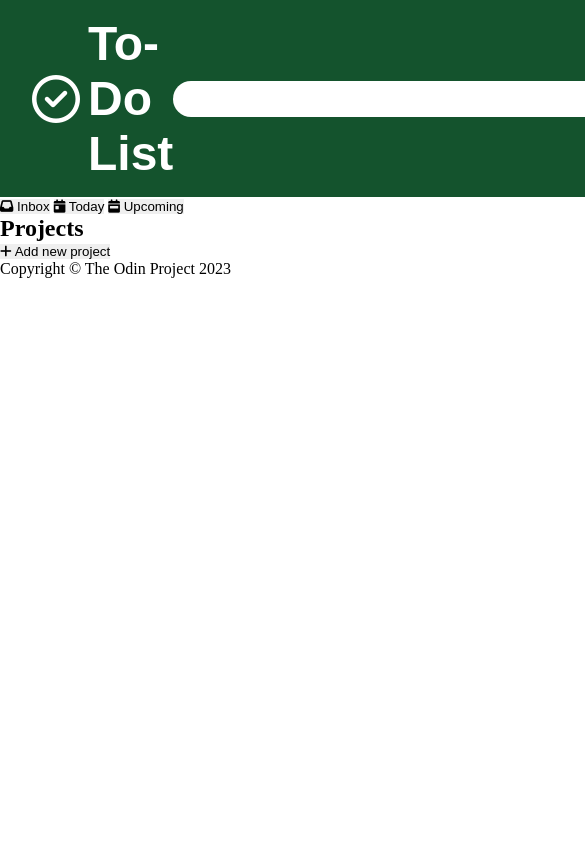
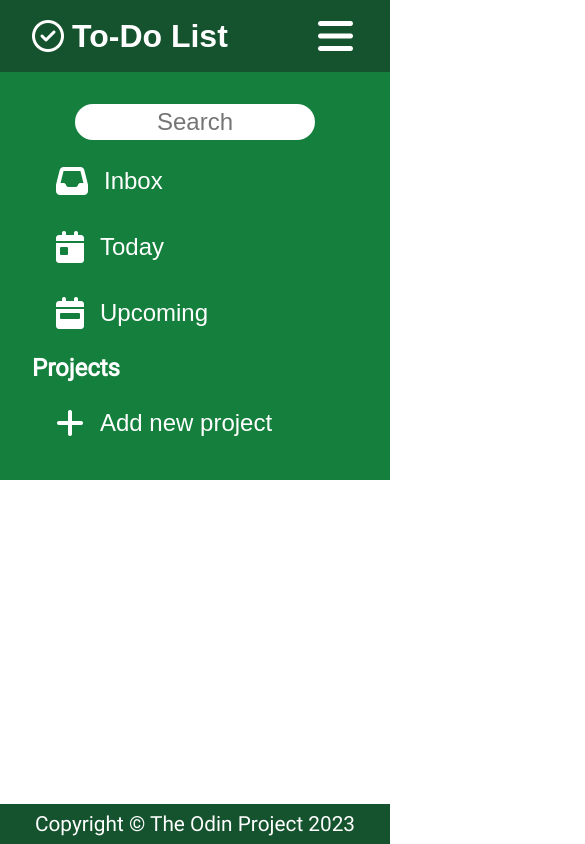
Before and after one commit to Thomas159753/to-do-list, a website built with webpack: page dist/index.html in a window 390 px wide. Shown: the top 844 px of the page, 585 px wide, since content can reach past the window. Built offline with nearby package versions, Linux system fonts and the light colour scheme.

Commit message:
css added and mobile style
relocated the search bar
added mobile style

```diff
--- a/src/style.css
+++ /dev/null
@@ -1,80 +0,0 @@
-* {
-    box-sizing: border-box;
-    margin: 0px;
-    padding: 0px;
-    border: 0px;
-}
-
-@font-face {
-    font-family: Roboto-Bold;
-    src: url(/src/Fonts/Roboto-Bold.ttf);
-}
-
-:root{
-    --primary-page-colour: #14532d;
-    --secondary-page-colour: #15803d;
-    --text-white: #ffffff;
-}
-
-html{
-    display: grid;
-    grid-template-rows: 3fr 5fr 1fr;
-    min-height: 100vh;
-}
-
-header{
-    background-color: var(--primary-page-colour);
-    display: grid;
-    grid-template-columns: 1fr 2fr 1fr;
-    justify-content: space-between;
-    align-content: center;
-    padding: 1rem 2rem;
-    align-items: center;
-    color: var(--text-white);
-}
-
-.logo{
-    font-family: Roboto-Bolt, sans-serif;
-    display: flex;
-    align-items: center;
-    gap: 0.5em;
-}
-.logo__text{
-    font-size: 3rem;
-}
-.fa-regular{
-    font-size: 3rem;
-}
-.show_nav{
-    display: flex;
-    align-items: center;
-    justify-content: end;
-}
-.btn_nav{
-    border: none;
-    outline: none;
-    background-color: transparent;
-    font-size: 3rem;
-    color: var(--text-white);
-    width: 3rem;
-    display: flex;
-    align-items: center;
-    cursor: pointer;
-}
-.search{
-    display: flex;
-    justify-content: center;
-    align-items: center;
-}
-#search{
-    width: 40rem;
-    height: 1.5em;
-    border: none;
-    outline: none;
-    font-size: 1.5em;
-    border-radius: 1.5em;
-}
-.search input[type=text]{
-    text-align: center;
-    padding: 0 1em;
-}
--- /dev/null
+++ b/src/styles/style.css
@@ -0,0 +1,168 @@
+* {
+    box-sizing: border-box;
+    margin: 0px;
+    padding: 0px;
+    border: 0px;
+}
+
+@font-face {
+    font-family: Roboto-Bold;
+    src: url(/src/Fonts/Roboto-Bold.ttf);
+}
+
+@font-face {
+    font-family: Roboto;
+    src: url(/src/Fonts/Roboto-Regular.ttf);
+}
+
+:root{
+    --primary-page-colour: #14532d;
+    --secondary-page-colour: #15803d;
+    --text-white: #ffffff;
+    --btn-primary: #009578;
+    --btn-hover: #008168;
+    --btn-active: #006e58;
+}
+
+body{
+    display: grid;
+    grid-template-rows: 0.8fr 10fr 0.4fr;
+    min-height: 100vh;
+    font-family: Roboto, sans-serif;
+}
+
+/* header */
+header{
+    background-color: var(--primary-page-colour);
+    display: flex;
+    justify-content: space-between;
+    padding: 1rem 2rem;
+    align-items: center;
+    color: var(--text-white);
+}
+
+.logo{
+    font-family: Roboto-Bolt, sans-serif;
+    display: flex;
+    align-items: center;
+    gap: 0.5em;
+}
+.logo__text{
+    font-size: 2rem;
+}
+.fa-regular{
+    font-size: 2rem;
+}
+.show_nav{
+    display: none;
+    align-items: center;
+}
+.btn_nav{
+    border: none;
+    outline: none;
+    background-color: transparent;
+    font-size: 2.5rem;
+    color: var(--text-white);
+    width: 2.5rem;
+    display: flex;
+    align-items: center;
+    cursor: pointer;
+}
+.search{
+    display: flex;
+    justify-content: center;
+    align-items: center;
+}
+#search{
+    max-width: 15rem;
+    height: 1.5em;
+    border: none;
+    outline: none;
+    font-size: 1.5em;
+    border-radius: 1.5em;
+}
+.search input[type=text]{
+    text-align: center;
+    padding: 0 1em;
+}
+
+/* main */
+main{
+    display: grid;
+    grid-template-columns: 1fr 5fr;
+}
+.nav-bar{
+    background-color: var(--secondary-page-colour);
+    display: flex;
+    flex-direction: column;
+    padding: 2rem;
+    gap: 1rem;
+}
+.nav_buttons{
+    display: flex;
+    flex-direction: column;
+    gap: 1rem;
+}
+.projects{
+    display: flex;
+    flex-direction: column;
+    gap: 1rem;
+    color: var(--text-white);
+}
+
+/* footer */
+
+footer{
+    background-color: var(--primary-page-colour);
+    color: var(--text-white);
+    display: flex;
+    justify-content: center;
+    align-items: center;
+    font-size: 1.3rem;
+    padding: 0.5rem;
+}
+
+/* btn */
+.btn{
+    display: inline-flex;
+    height: 3.125rem;
+    background-color: transparent;
+    border: none;
+    outline: none;
+    border-radius: 0.325rem;
+    overflow: hidden;
+    font-size: 1.5rem;
+    cursor: pointer;
+    padding: 0 1.5rem;
+    gap: 1rem;
+}
+
+.btn:hover{
+    background: var(--btn-hover);
+}
+
+.btn:active{
+    background: var(--btn-active);
+}
+
+.btn__text,
+.btn__icon {
+    display: inline-flex;
+    align-items: center;
+    color: var(--text-white);
+    height: 100%;
+}
+
+.btn__icon{
+    font-size: 2rem;
+}
+
+@media (max-width: 800px) {
+    .show_nav{
+        display:flex;
+    }
+    main{
+        display: flex;
+        flex-direction: column;
+    }
+}
```
Also changed, not shown: dist/index.html.
